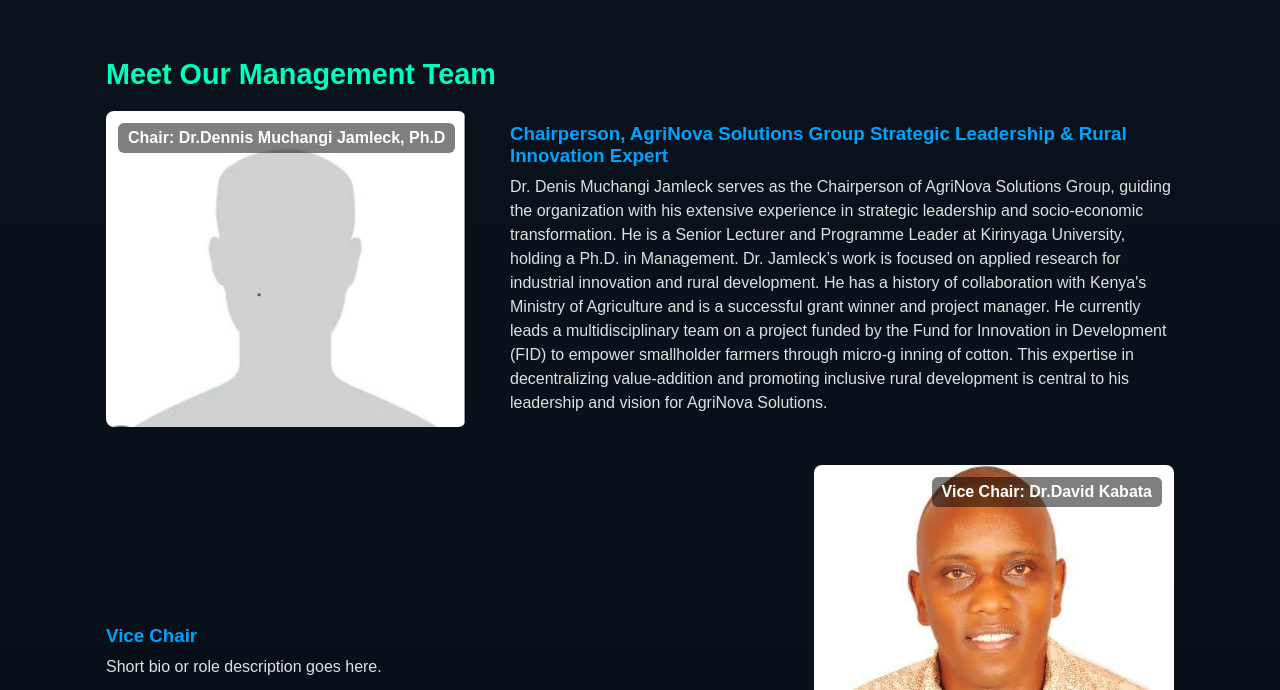
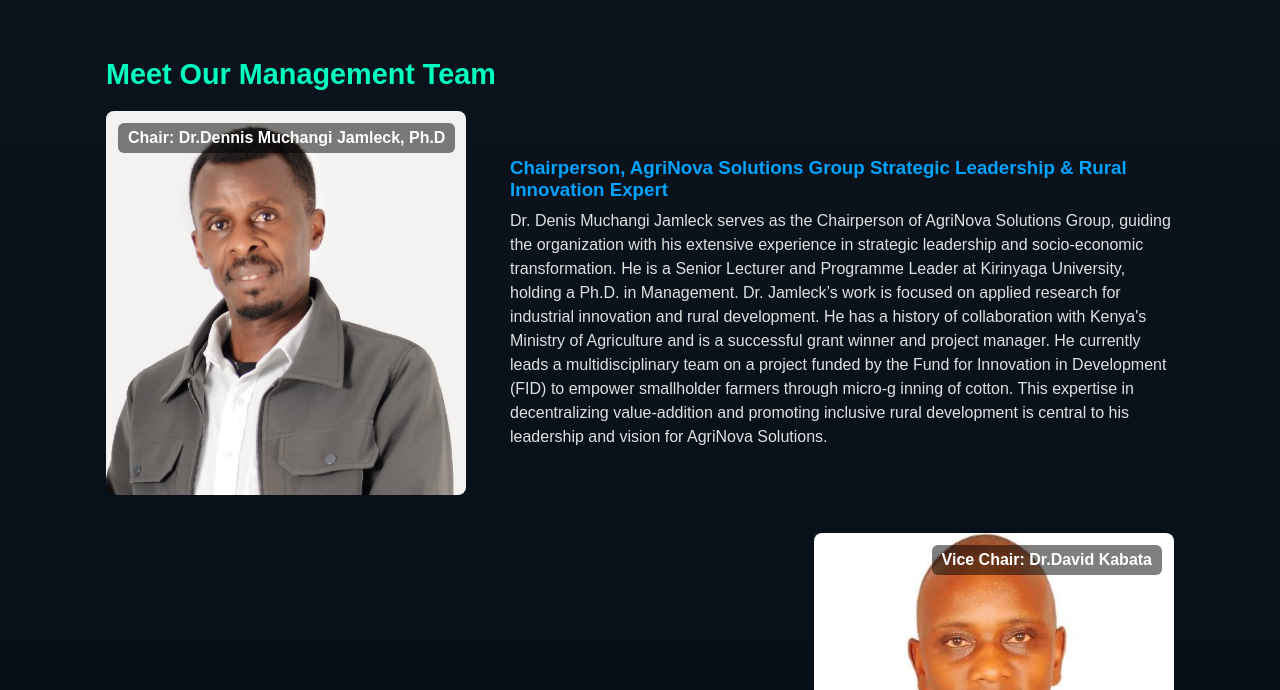
Before and after one commit to jbkelli/agronova, a website: page public/management/management.html in a window 1280 px wide. Shown: the part 84-774 px from the top of the page. Drawn offline with Linux system fonts and the light colour scheme; files whose address does not match are found by name.

Commit message:
Fixing routing problems in the root folder

```diff
--- a/public/management/management.html
+++ b/public/management/management.html
@@ -26,7 +26,7 @@
 
             <article class="team-member">
                 <div class="member-media">
-                    <img src="/images/placeholder.jpg" alt="Chair Photo" class="member-photo">
+                    <img src="/images/dennis.jpg" alt="Chair Photo" class="member-photo">
                     <div class="member-name">Chair: Dr.Dennis Muchangi Jamleck, Ph.D</div>
                 </div>
                 <div class="member-bio">
```
Also changed, not shown: public/images/dennis.jpg (added).
